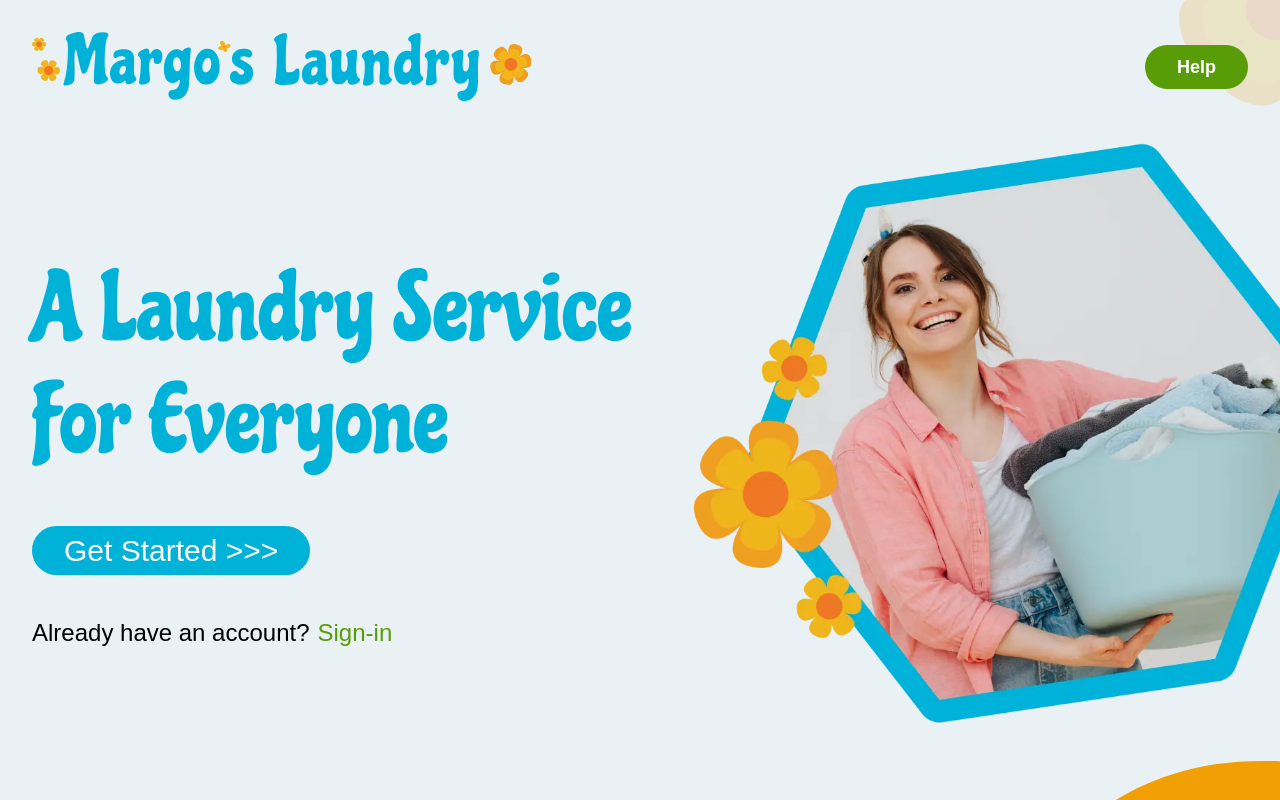
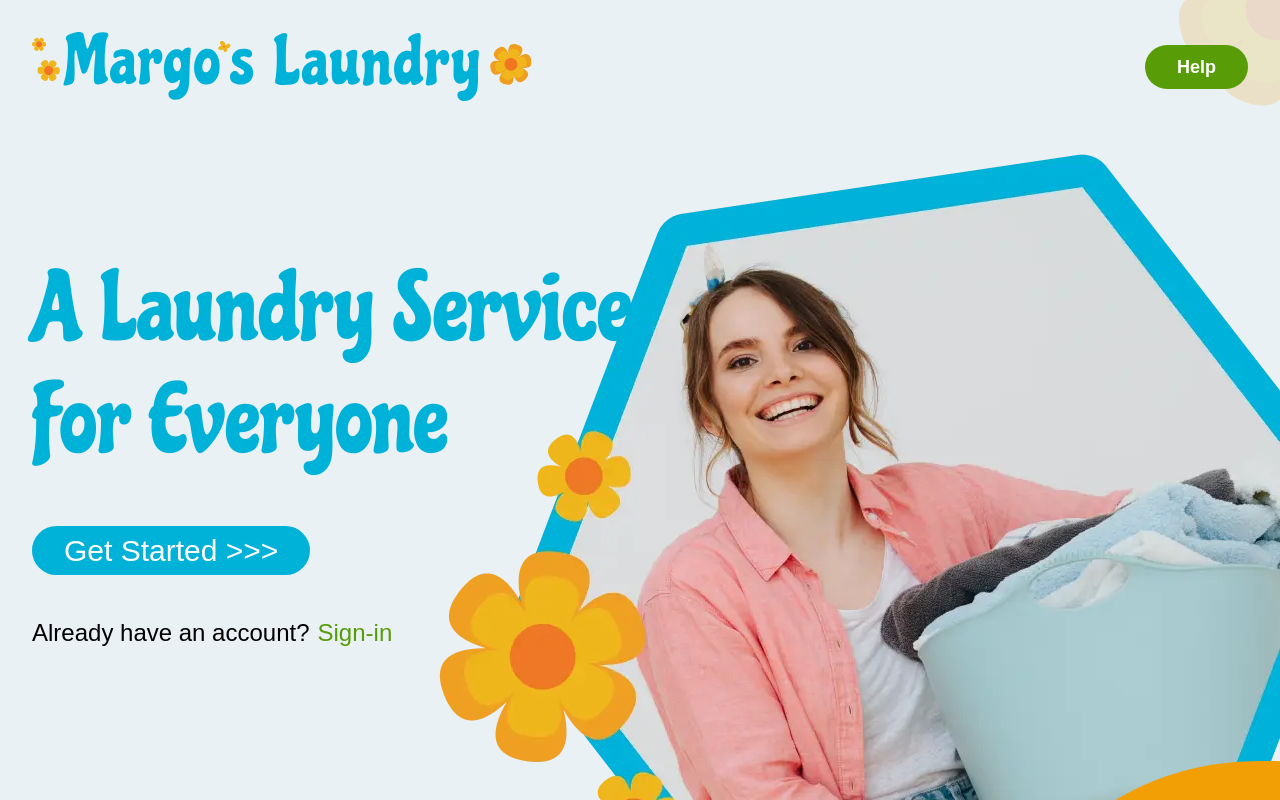
Before and after one commit to vanithbabu/testNext, a Next.js app: page /laundry in a window 1280 px wide. Shown: the top 800 px of the page. Built offline with nearby package versions, Linux system fonts and the light colour scheme; no server answers; a web font is replaced by a local one.

Commit message:
checking

```diff
--- a/app/(redux-store)/(orderflow-page)/laundry/page.tsx
+++ b/app/(redux-store)/(orderflow-page)/laundry/page.tsx
@@ -1,5 +1,6 @@
 import Link from "next/link";
 import Image from "next/image";
+import SchedulePickup from "@/public/assets/images/schedule-pickup.webp"
 
 export default function Laundry() {
     return (
@@ -28,11 +29,10 @@ export default function Laundry() {
           </div>
           <div className="w-full lg:w-40 items-end justify-end ">
             <Image
-              src="/assets/images/schedule-pickup.webp"
-              blurDataURL={'/assets/images/schedule-pickup.webp'}
+              src={SchedulePickup}
               alt="See Our Pricing"
-              width={630}
-              height={50}
+              // width={630}
+              // height={50}
               priority
               placeholder="blur"
               className="lg:absolute right-0 top-28 pt-2 "
```
